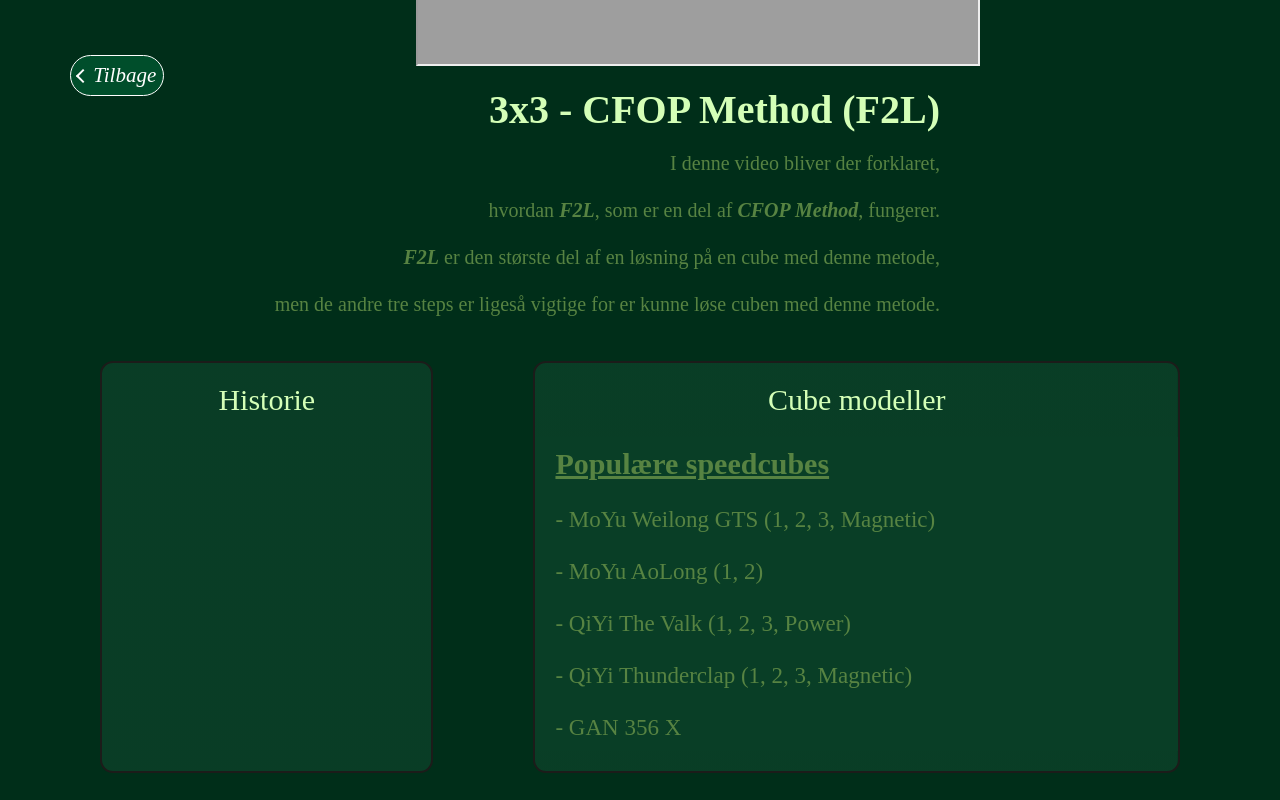
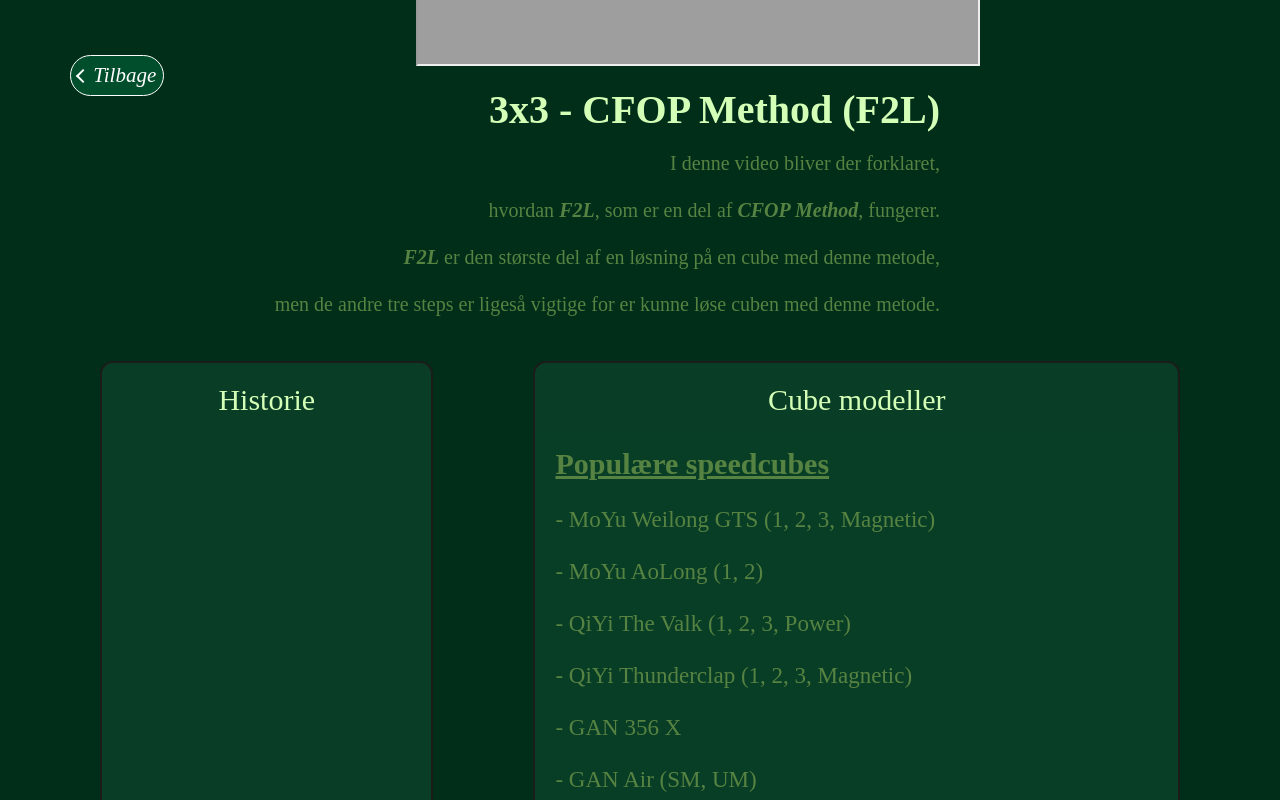
Before and after one commit to bboysofus/linjeopgave, a plain HTML site: page 3x3.html in a window 1280 px wide. Both pictures are taken after a click on the element "Cube modeller". Shown: the part 1055-1855 px from the top of the page. Drawn offline with Linux system fonts and the light colour scheme; grey boxes are pictures that could not be loaded.

Commit message:
3x3 update

```diff
--- a/3x3.html
+++ b/3x3.html
@@ -317,6 +317,8 @@
                             - QiYi Thunderclap (1, 2, 3, Magnetic)<br>
                             <br>
                             - GAN 356 X<br>
+                            <br>
+                            - GAN Air (SM, UM)<br>
                         </p>
                     </div>
                 </div>
```
